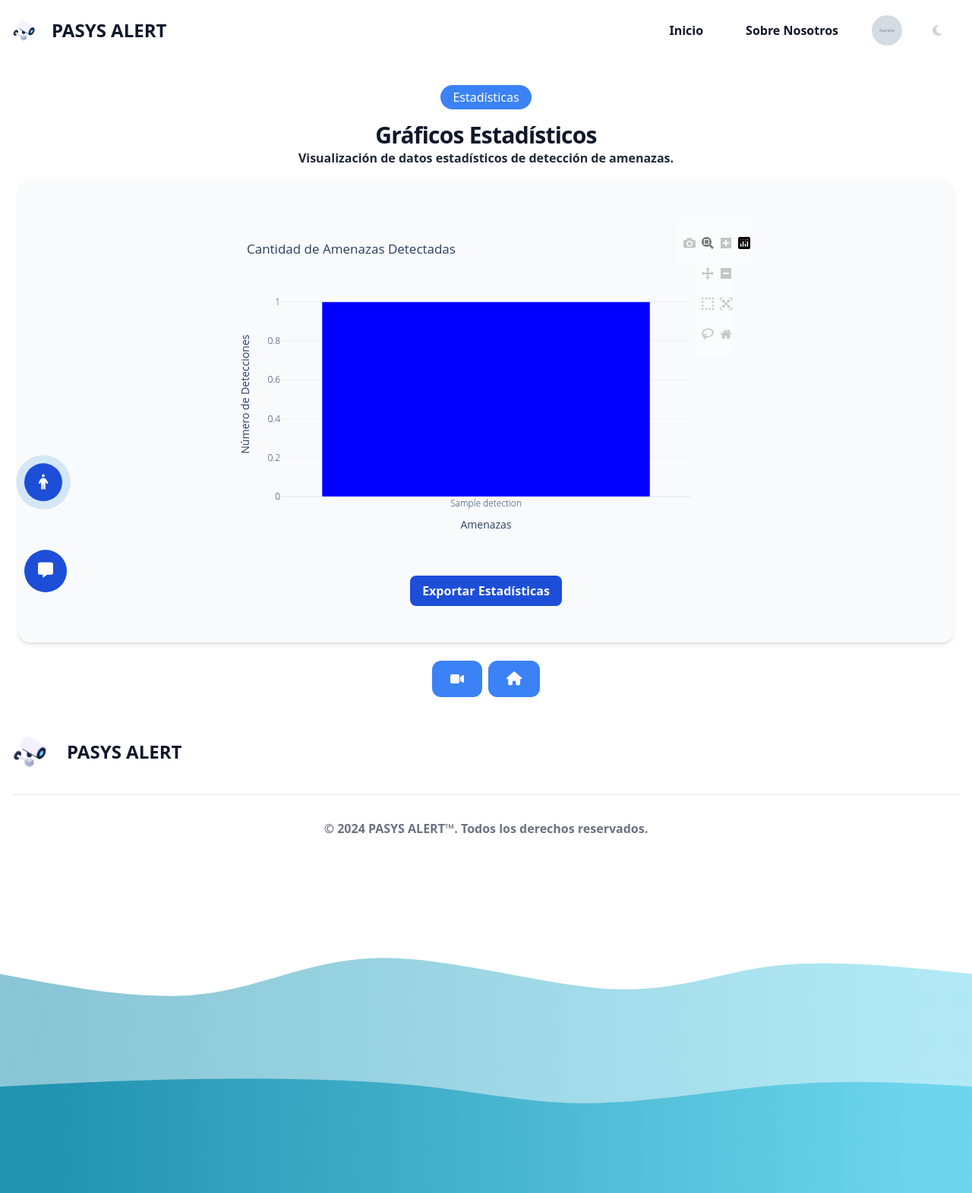
After one commit to JaviOHS/cs-proyecto-final, a Django app: page /core/statistics/ in a window 1280 px wide. The commit adds this page. Shown: the whole page at 76% size. Run offline with Django 5.2, Linux system fonts and the light colour scheme; a user stored in the database is signed in; tables that the repository leaves empty hold one stand-in row (values such as "Sample post"); grey boxes marked "Sample" are stand-in pictures; style sheets or scripts are compiled from the project's sources; some libraries are stand-ins or nearby versions.

Commit message:
Estadisticas

```diff
--- a/app/core/templates/home.html
+++ b/app/core/templates/home.html
@@ -167,7 +167,7 @@
             {% trans 'Implementación de generación de reportes en diferentes formatos.' %}
           </p>
           {% if user.is_authenticated %}
-          <a href="" class="button-module-cards bg-green-500 rounded-lg hover:bg-green-600 focus:ring-4 focus:ring-green-300 dark:bg-green-600 dark:hover:bg-green-700 dark:focus:ring-green-800 w-[50%]">
+          <a href="{% url 'core:statistics' %}" class="button-module-cards bg-green-500 rounded-lg hover:bg-green-600 focus:ring-4 focus:ring-green-300 dark:bg-green-600 dark:hover:bg-green-700 dark:focus:ring-green-800 w-[50%]">
             {% trans 'Empezar' %}
           </a> {% endif %}
         </div>
--- /dev/null
+++ b/app/core/templates/statistical_graphs.html
@@ -0,0 +1,48 @@
+{% extends 'components/base.html' %}
+{% load static %}
+{% block content %}
+
+<div class="py-12 lg:py-14"></div>
+<div class="container px-6 mx-auto" data-aos="fade-up">
+  <div class="flex flex-col items-center justify-center">
+    <span class="information">
+      {{ title1 }}
+    </span>
+  </div>
+  <h1 class="title-font text-3xl text-center mt-4">{{ title2 }}</h1>
+  <p class="description-font text-center">{{ details }}</p>
+  <div class="secondary-container-bg my-4 p-4 rounded-lg shadow-md">
+    <div class="text-center py-2 space-y-6 flex flex-col items-center justify-center">
+
+      {% if bar_chart %}
+      <!-- Mostrar el gráfico de barras si existe -->
+      <div>
+        {{ bar_chart|safe }}
+      </div>
+
+      <a href="">
+        <button class="aditional-button">Exportar Estadísticas</button>
+      </a>
+      {% else %}
+      <!-- Mensaje si no hay datos -->
+      <p class="description-module-cards text-center leading-5">
+        No hay datos por mostrar. <span class="text-green-300 font-bold">¿Por qué no generar nuevos datos?</span>
+      </p>
+      {% endif %}
+    </div>
+  </div>
+  <div class="flex justify-center mt-6 mb-4 space-x-2">
+    <a href="{% url 'monitoring:monitoring_session' %}">
+      <button class="monitoring-video-button">
+        <i class="fa-solid fa-video"></i>
+      </button>
+    </a>
+    <a href="{% url 'home' %}">
+      <button class="home-and-back-button">
+        <i class="fa-solid fa-home text-lg"></i>
+      </button>
+    </a>
+  </div>
+</div>
+
+{% endblock content %}
--- a/app/core/urls.py
+++ b/app/core/urls.py
@@ -4,10 +4,11 @@ from django.conf.urls.static import static
 from app.core.views.home import HomeTemplateView
 from app.core.views.profile_view import ProfileView, UserProfileUpdateView
 from app.core.views.recuperation_email import PasswordResetView
-from django.contrib.auth import views as auth_views  # Add this import
+from django.contrib.auth import views as auth_views
 from .views.recuperation_email import CustomPasswordResetConfirmView
 from app.core.views.scaner_face import FacialRecognitionView
 from app.core.views.chatbot import ChatbotView
+from app.core.views.statistical_graphs import StatisticalGraphsTemplate
 
 app_name = 'core'
 
@@ -21,5 +22,5 @@ urlpatterns = [
     path('reset/done/', auth_views.PasswordResetCompleteView.as_view(), name='password_reset_complete'),
     path('facial_recognition/', FacialRecognitionView.as_view(), name='facial_recognition'),
     path('api/chatbot/', ChatbotView.as_view(), name='chatbot_response'),
-
+    path('statistics/', StatisticalGraphsTemplate.as_view(), name='statistics'),
 ] + static(settings.MEDIA_URL, document_root=settings.MEDIA_ROOT)
--- /dev/null
+++ b/app/core/views/statistical_graphs.py
@@ -0,0 +1,62 @@
+from django.views.generic import TemplateView
+from django.db.models import Count
+import plotly.graph_objects as go
+import plotly.offline as pyo
+from app.threat_management.models import DetectionCounter
+from django.db.models import Sum
+from app.core.views.confirm_delete import ConfirmDeleteView
+from django.contrib.auth.mixins import LoginRequiredMixin, UserPassesTestMixin
+from django.contrib import messages
+from django.shortcuts import redirect
+
+class StatisticalGraphsTemplate(TemplateView):
+    template_name = 'statistical_graphs.html'
+
+    def get_queryset(self):
+        return DetectionCounter.objects.filter(user=self.request.user)
+
+    def get_context_data(self, **kwargs):
+        context = super().get_context_data(**kwargs)
+        context["title1"] = "Estadísticas"
+        context["title2"] = "Gráficos Estadísticos"
+        context["details"] = "Visualización de datos estadísticos de detección de amenazas."
+
+        # ---> Gráfico de Barras de Detecciones
+        detection_data = (
+            DetectionCounter.objects
+            .values('detection__name')
+            .annotate(total_count=Sum('count'))
+            .filter(user=self.request.user)  # Filtrar por usuario actual
+            .order_by('detection__name')
+        )
+
+        if not detection_data:
+            messages.warning(self.request, 'No hay datos de detección disponibles.')
+            context['bar_chart'] = ''
+            return context
+
+        detection_names = [item['detection__name'] for item in detection_data]
+        counts = [item['total_count'] for item in detection_data]
+
+        print("Datos de Detección:")
+        for name, count in zip(detection_names, counts):
+            print(f"Amenaza: {name}, Total de Detecciones: {count}")
+
+        bar_chart = go.Figure(data=[go.Bar(
+            x=detection_names,
+            y=counts,
+            marker=dict(color='blue')
+        )])
+
+        bar_chart.update_layout(
+            title='Cantidad de Amenazas Detectadas',
+            xaxis_title='Amenazas',
+            yaxis_title='Número de Detecciones',
+            template='plotly_white',
+            plot_bgcolor='rgba(255, 255, 255, 0)',  # Fondo del gráfico transparente
+            paper_bgcolor='rgba(255, 255, 255, 0)'   # Fondo del papel transparente
+        )
+
+        context['bar_chart'] = pyo.plot(bar_chart, auto_open=False, include_plotlyjs=False, output_type='div')
+
+        return context
--- a/templates/components/base.html
+++ b/templates/components/base.html
@@ -12,6 +12,7 @@
   <link href="https://unpkg.com/aos@2.3.1/dist/aos.css" rel="stylesheet">
   <link rel="stylesheet" href="https://cdnjs.cloudflare.com/ajax/libs/font-awesome/6.6.0/css/all.min.css">
   <link rel="stylesheet" href="https://cdn.jsdelivr.net/npm/remixicon@2.5.0/fonts/remixicon.css">
+  <script src="https://cdn.plot.ly/plotly-latest.min.js"></script>
 </head>
 
 <body class="primary-container-bg text-items font-light">
```
Also changed, not shown: app/monitoring/utils/detect_aggression.py (+9 -1 lines), app/monitoring/utils/detect_crowding.py (+9 -0 lines), app/monitoring/utils/detect_motion.py (+53 -28 lines), app/monitoring/utils/detect_theft.py (+9 -0 lines), app/threat_management/models.py (+18 -0 lines), requirements.txt (+58 -3 lines).
